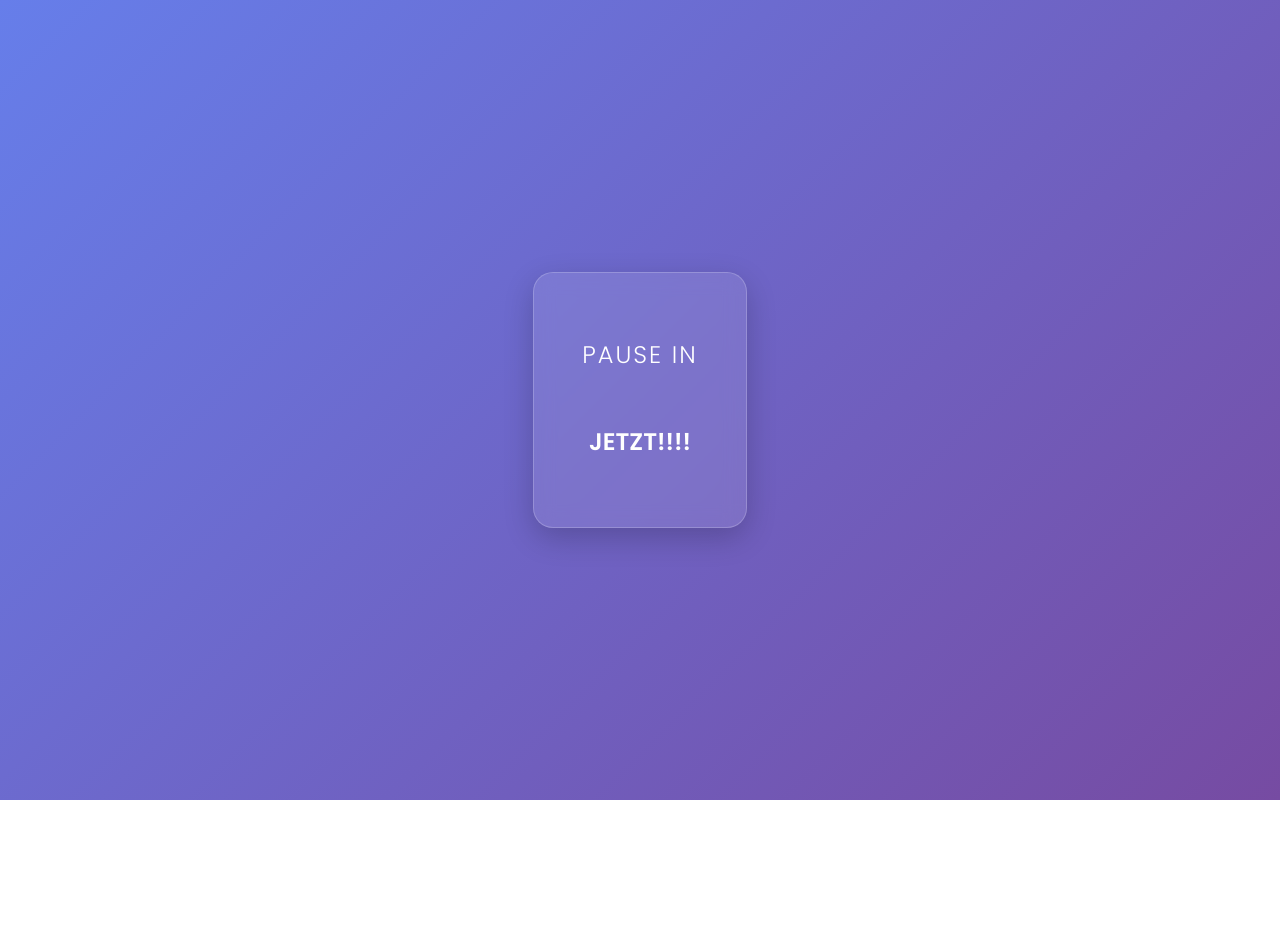
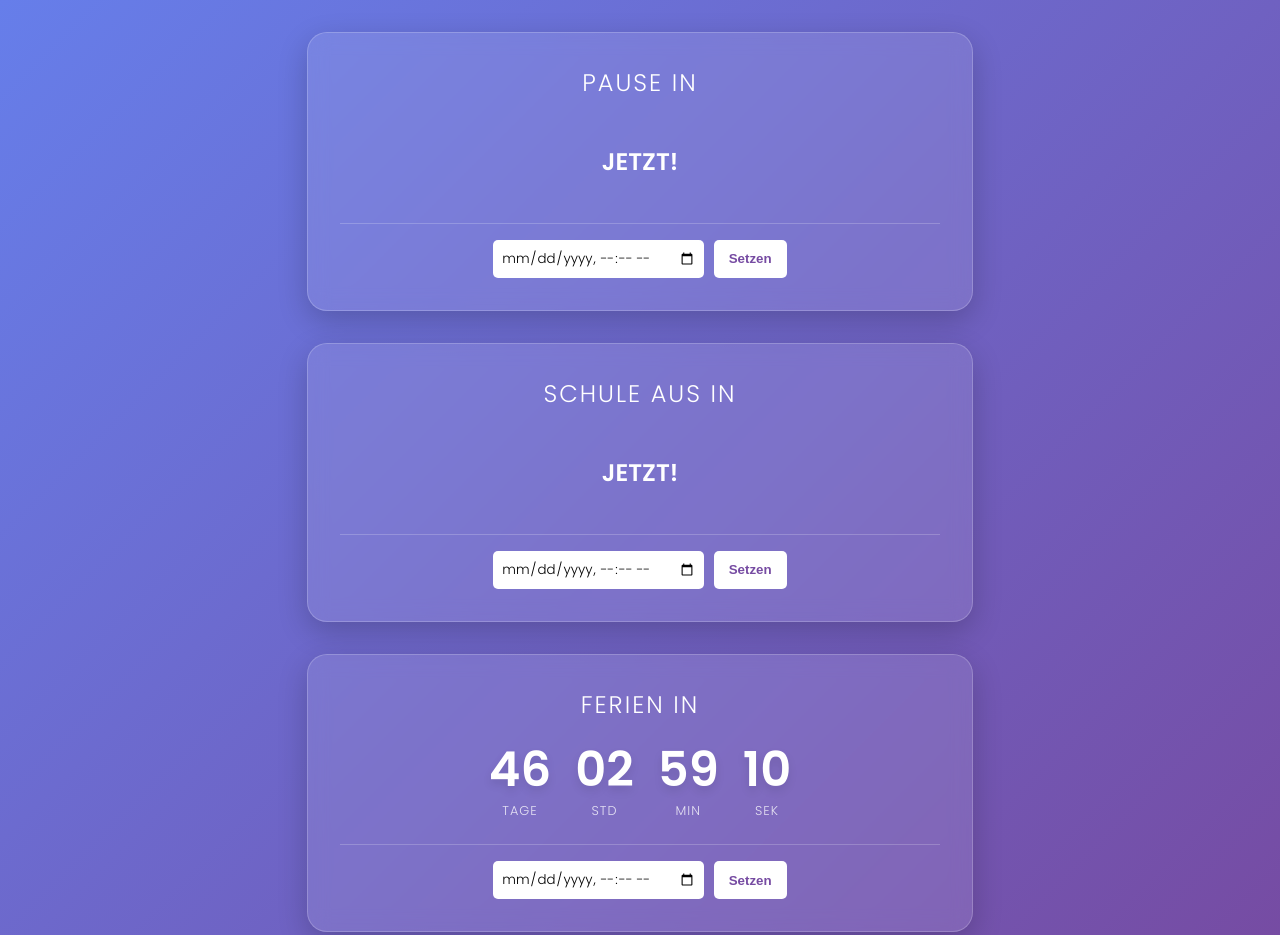
Before and after one commit to JulianKranz135/countdown, a plain HTML site: page index.html in a window 1280 px wide. Shown: the top 935 px of the page. Before the commit the page ends 800 px from the top, so only its background shows below. Drawn offline with Linux system fonts and the light colour scheme.

Commit message:
Refactor countdown timer and update styles

```diff
--- a/index.html
+++ b/index.html
@@ -3,49 +3,51 @@
 <head>
     <meta charset="UTF-8">
     <meta name="viewport" content="width=device-width, initial-scale=1.0">
-    <link href="icon.ico" rel="icon">
-    <title>Countdown bis Pause</title>
+    <title>Multi-Countdown</title>
     <style>
-        /* --- Ändern in Line 118! Denk an DATUM und UHRZEIT --- */
         @import url('https://fonts.googleapis.com/css2?family=Poppins:wght@300;600&display=swap');
 
         body {
             margin: 0;
-            padding: 0;
+            padding: 2rem 0; /* Etwas Platz oben und unten */
             font-family: 'Poppins', sans-serif;
             background: linear-gradient(135deg, #667eea 0%, #764ba2 100%);
-            height: 100vh;
+            min-height: 100vh; /* Mindestens Bildschirmhöhe */
             display: flex;
-            justify-content: center;
+            flex-direction: column; /* Elemente untereinander anordnen */
             align-items: center;
+            gap: 2rem; /* Abstand zwischen den Boxen */
             color: #fff;
-            overflow: hidden;
+            overflow-y: auto; /* Scrollen erlauben */
         }
 
         .container {
             text-align: center;
             background: rgba(255, 255, 255, 0.1);
             backdrop-filter: blur(10px);
-            padding: 3rem;
+            padding: 2rem;
             border-radius: 20px;
             box-shadow: 0 10px 30px rgba(0,0,0,0.2);
             border: 1px solid rgba(255, 255, 255, 0.2);
-            max-width: 90%;
+            width: 90%;
+            max-width: 600px;
         }
 
         h1 {
             font-weight: 300;
             letter-spacing: 2px;
-            margin-bottom: 2rem;
+            margin-bottom: 1.5rem;
             text-transform: uppercase;
             font-size: 1.5rem;
+            margin-top: 0;
         }
 
         .countdown {
             display: flex;
             justify-content: center;
-            gap: 2rem;
+            gap: 1.5rem;
             flex-wrap: wrap;
+            margin-bottom: 1.5rem;
         }
 
         .time-box {
@@ -55,37 +57,58 @@
         }
 
         .number {
-            font-size: 4rem;
+            font-size: 3rem;
             font-weight: 600;
             line-height: 1;
             text-shadow: 0 5px 10px rgba(0,0,0,0.1);
         }
 
         .label {
-            font-size: 0.9rem;
+            font-size: 0.8rem;
             text-transform: uppercase;
             letter-spacing: 1px;
             opacity: 0.8;
             margin-top: 0.5rem;
         }
 
-        @media (max-width: 600px) {
-            .countdown {
-                gap: 1rem;
+        /* Styling für die Eingabefelder */
+        .settings {
+            margin-top: 1rem;
+            padding-top: 1rem;
+            border-top: 1px solid rgba(255,255,255,0.2);
+            display: flex;
+            justify-content: center;
+            gap: 10px;
+            flex-wrap: wrap;
         }
 
-            .number {
-                font-size: 2.5rem;
+        input[type="datetime-local"] {
+            padding: 8px;
+            border-radius: 5px;
+            border: none;
+            outline: none;
+            font-family: 'Poppins', sans-serif;
         }
 
-            .container {
-                padding: 2rem 1rem;
-                width: 90%;
+        button {
+            padding: 8px 15px;
+            border-radius: 5px;
+            border: none;
+            background: #fff;
+            color: #764ba2;
+            font-weight: bold;
+            cursor: pointer;
+            transition: transform 0.2s;
         }
 
-            h1 {
-                font-size: 1.1rem;
+        button:hover {
+            transform: scale(1.05);
+            background: #f0f0f0;
         }
+
+        @media (max-width: 600px) {
+            .number { font-size: 2rem; }
+            .container { padding: 1.5rem 1rem; }
         }
     </style>
 </head>
@@ -93,57 +116,111 @@
 
     <div class="container">
         <h1>Pause in</h1>
-        <div class="countdown" id="countdown">
-            <div class="time-box">
-                <span class="number" id="days">00</span>
-                <span class="label">Tage</span>
+        <div class="countdown" id="cd-pause">
+            <div class="time-box"><span class="number day">00</span><span class="label">Tage</span></div>
+            <div class="time-box"><span class="number hour">00</span><span class="label">Std</span></div>
+            <div class="time-box"><span class="number min">00</span><span class="label">Min</span></div>
+            <div class="time-box"><span class="number sec">00</span><span class="label">Sek</span></div>
         </div>
-            <div class="time-box">
-                <span class="number" id="hours">00</span>
-                <span class="label">Std</span>
-            </div>
-            <div class="time-box">
-                <span class="number" id="minutes">00</span>
-                <span class="label">Min</span>
-            </div>
-            <div class="time-box">
-                <span class="number" id="seconds">00</span>
-                <span class="label">Sek</span>
-            </div>
+        <div class="settings">
+            <input type="datetime-local" id="input-pause">
+            <button onclick="updateTarget('pause')">Setzen</button>
         </div>
     </div>
 
-    <!-- Erstelle 2 div: Schule aus in... und Ferien in...
-         Jeden div ein button wo man die Uhrzeit und Daten einstellen kann -->
+    <div class="container">
+        <h1>Schule aus in</h1>
+        <div class="countdown" id="cd-school">
+            <div class="time-box"><span class="number day">00</span><span class="label">Tage</span></div>
+            <div class="time-box"><span class="number hour">00</span><span class="label">Std</span></div>
+            <div class="time-box"><span class="number min">00</span><span class="label">Min</span></div>
+            <div class="time-box"><span class="number sec">00</span><span class="label">Sek</span></div>
+        </div>
+        <div class="settings">
+            <input type="datetime-local" id="input-school">
+            <button onclick="updateTarget('school')">Setzen</button>
+        </div>
+    </div>
+
+    <div class="container">
+        <h1>Ferien in</h1>
+        <div class="countdown" id="cd-vacation">
+            <div class="time-box"><span class="number day">00</span><span class="label">Tage</span></div>
+            <div class="time-box"><span class="number hour">00</span><span class="label">Std</span></div>
+            <div class="time-box"><span class="number min">00</span><span class="label">Min</span></div>
+            <div class="time-box"><span class="number sec">00</span><span class="label">Sek</span></div>
+        </div>
+        <div class="settings">
+            <input type="datetime-local" id="input-vacation">
+            <button onclick="updateTarget('vacation')">Setzen</button>
+        </div>
+    </div>
 
     <script>
+        // Wir speichern die Zielzeiten für jeden Timer in einem Objekt
+        let targets = {
+            'pause': new Date("Feb 9, 2026 12:05:00").getTime(),
+            'school': new Date("Feb 9, 2026 13:30:00").getTime(), // Beispielzeit
+            'vacation': new Date("Mar 28, 2026 00:00:00").getTime() // Beispielzeit
+        };
 
-        const targetDate = new Date("Febrauar 9, 2026 12:05:00").getTime();
-
-        const timer = setInterval(function() {
-
+        // Das Haupt-Intervall, das alle Timer aktualisiert
+        setInterval(function() {
             const now = new Date().getTime();
 
-            const distance = targetDate - now;
+            // Wir rufen die Berechnungs-Funktion für jeden Timer auf
+            calculateTime('pause', now);
+            calculateTime('school', now);
+            calculateTime('vacation', now);
+
+        }, 1000);
+
+        // Funktion zur Berechnung der Zeit
+        function calculateTime(id, now) {
+            const distance = targets[id] - now;
+            const container = document.getElementById('cd-' + id);
+
+            if (distance < 0) {
+                container.innerHTML = "<h2>JETZT!</h2>";
+                return;
+            }
 
             const days = Math.floor(distance / (1000 * 60 * 60 * 24));
             const hours = Math.floor((distance % (1000 * 60 * 60 * 24)) / (1000 * 60 * 60));
             const minutes = Math.floor((distance % (1000 * 60 * 60)) / (1000 * 60));
             const seconds = Math.floor((distance % (1000 * 60)) / 1000);
 
-            document.getElementById("days").innerText = days;
-            document.getElementById("hours").innerText = formatTime(hours);
-            document.getElementById("minutes").innerText = formatTime(minutes);
-            document.getElementById("seconds").innerText = formatTime(seconds);
+            // Wir suchen innerhalb des spezifischen Containers nach den Klassen
+            container.querySelector('.day').innerText = days;
+            container.querySelector('.hour').innerText = formatTime(hours);
+            container.querySelector('.min').innerText = formatTime(minutes);
+            container.querySelector('.sec').innerText = formatTime(seconds);
+        }
 
-            if (distance < 0) {
-                clearInterval(timer);
-                document.getElementById("countdown").innerHTML = "<h2>JETZT!!!!</h2>";
-            }
-        }, 1000);
-
+        // Hilfsfunktion für führende Nullen (01, 02 etc.)
         function formatTime(time) {
             return time < 10 ? `0${time}` : time;
+        }
+
+        // Funktion um das Datum per Button zu ändern
+        function updateTarget(id) {
+            const input = document.getElementById('input-' + id).value;
+
+            if (input) {
+                // Das Input-Feld gibt einen String zurück, wir wandeln ihn in Millisekunden um
+                targets[id] = new Date(input).getTime();
+
+                // Falls dort vorher "JETZT!" stand, müssen wir das HTML zurücksetzen,
+                // damit die Zahlen wieder angezeigt werden können.
+                const container = document.getElementById('cd-' + id);
+                if (container.querySelector('h2')) {
+                    // Seite neu laden ist am einfachsten, um die Struktur wiederherzustellen,
+                    // aber eleganter ist es, das HTML neu zu schreiben:
+                    location.reload();
+                }
+            } else {
+                alert("Bitte wähle zuerst ein Datum und eine Uhrzeit aus!");
+            }
         }
     </script>
 </body>
```
Lines whose indentation alone changed are shown as unchanged.
